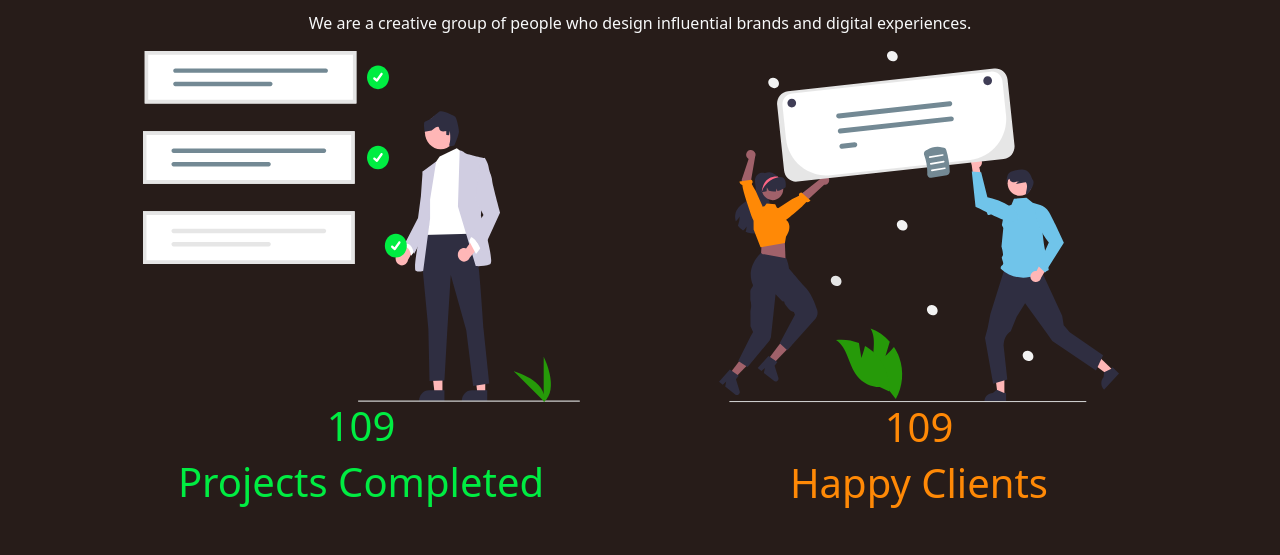
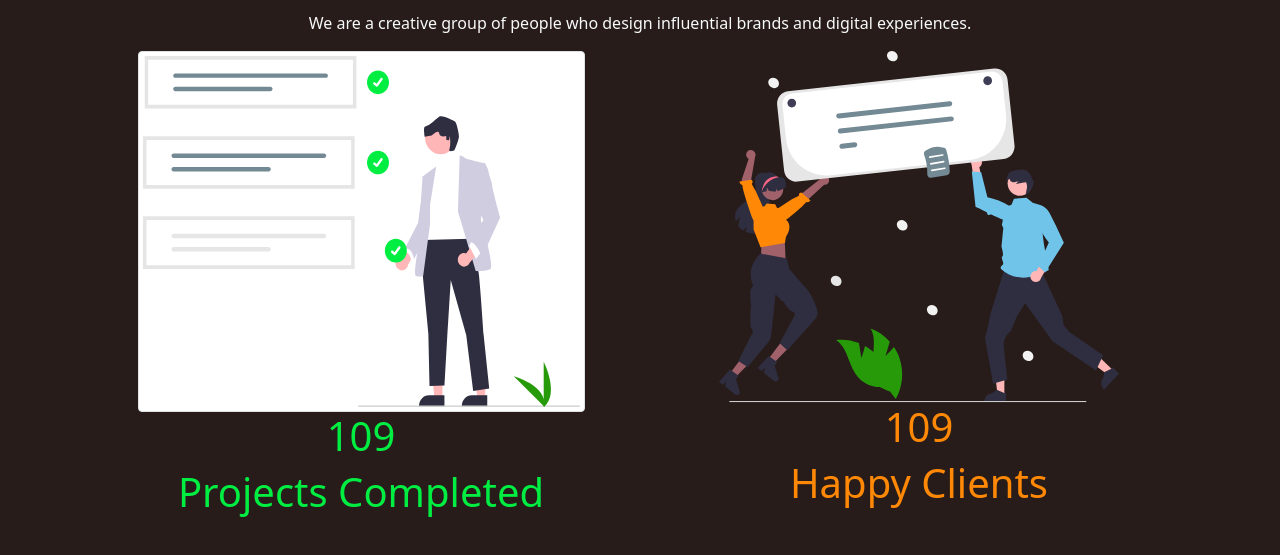
Before and after one commit to Allan-Ojwang/Halmi-Arts, a website: page index.html in a window 1280 px wide. Shown: the part 589-1144 px from the top of the page. Drawn offline with nearby package versions, Linux system fonts and the light colour scheme.

Commit message:
Update index.html

```diff
--- a/index.html
+++ b/index.html
@@ -81,10 +81,10 @@
       <p>
         We are a creative group of people who design influential brands and digital experiences.
       </p>
-      <div class="container">
-        <div class="row text-center">
+      <div class="container ">
+        <div class="row text-center d-sm-flex">
           <div class="col">
-            <img src="./assets/image/undraw_project_completed_re_jr7u.svg" alt="" >
+            <img src="./assets/image/undraw_project_completed_re_jr7u.svg" alt="" class="img-thumbnail">
             <h1 class="text-lightgreen">109</h1>
             <h1 class="text-lightgreen">Projects Completed</h1>
           </div>
```
